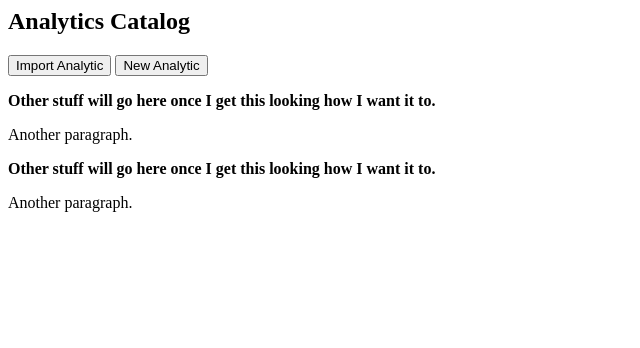
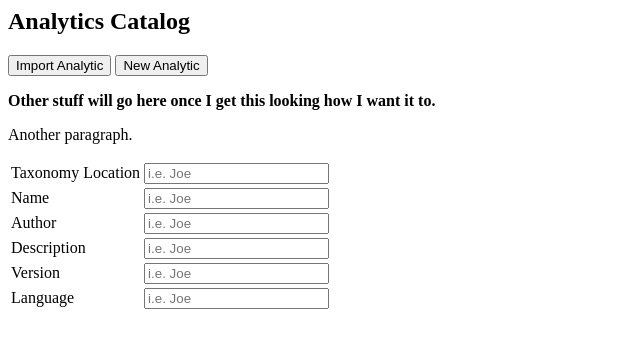
Before and after one commit to ericfulkerson/predix-analytics-ui, a website: page public/views/catalog/index.html in a window 1280 px wide. Shown: the whole page, without its empty margins (0-640 px from the left). Drawn offline with Linux system fonts and the light colour scheme.

Commit message:
adding the fields and inputs to the modal window

```diff
--- a/public/views/catalog/index.html
+++ b/public/views/catalog/index.html
@@ -25,10 +25,70 @@
   		btn-modal-positive="Add"
   		btn-modal-negative="Cancel"
   		modal-heading="Add New Analytic">
-    	<p>
-      		<b>Other stuff will go here once I get this looking how I want it to.</b>
-    	</p>
-    	<p>Another paragraph.</p>
+    	<form>
+    		<table>
+    			<tr>
+    				<td>
+    					<label>Taxonomy Location</label>
+    				</td>
+    				<td>
+    					<input type="text" id="taxomony-location" placeholder="i.e. Joe"
+    						ng-model="analyticsForm.taxomonyLocation"
+    						class="text-input input--small"></input>
+    				</td>
+    			</tr>
+    			<tr>
+    				<td>
+    					<label>Name</label>
+    				</td>
+    				<td>
+    					<input type="text" id="name" placeholder="i.e. Joe"
+    						ng-model="analyticsForm.name"
+    						class="text-input input--small"></input>
+    				</td>
+    			</tr>
+    			<tr>
+    				<td>
+    					<label>Author</label>
+    				</td>
+    				<td>
+    					<input type="text" id="author" placeholder="i.e. Joe"
+    						ng-model="analyticsForm.author"
+    						class="text-input input--small"></input>
+    				</td>
+    			</tr>
+    			<tr>
+    				<td>
+    					<label>Description</label>
+    				</td>
+    				<td>
+    					<input type="text" id="description" placeholder="i.e. Joe"
+    						ng-model="analyticsForm.description"
+    						class="text-input input--small"></input>
+    				</td>
+    			</tr>
+    			<tr>
+    				<td>
+    					<label>Version</label>
+    				</td>
+    				<td>
+    					<input type="text" id="version" placeholder="i.e. Joe"
+    						ng-model="analyticsForm.version"
+    						class="text-input input--small"></input>
+    				</td>
+    			</tr>
+    			<tr>
+    				<td>
+    					<label>Language</label>
+    				</td>
+    				<td>
+    					<input type="text" id="language" placeholder="i.e. Joe"
+    						ng-model="analyticsForm.language"
+    						class="text-input input--small"></input>
+    				</td>
+    			</tr>
+    		</table>
+    	</form>
 	</px-modal>
 	<px-data-table striped table-rows table-data="{{catalog}}">
 		<px-data-table-column name="name"></px-data-table-column>
```
